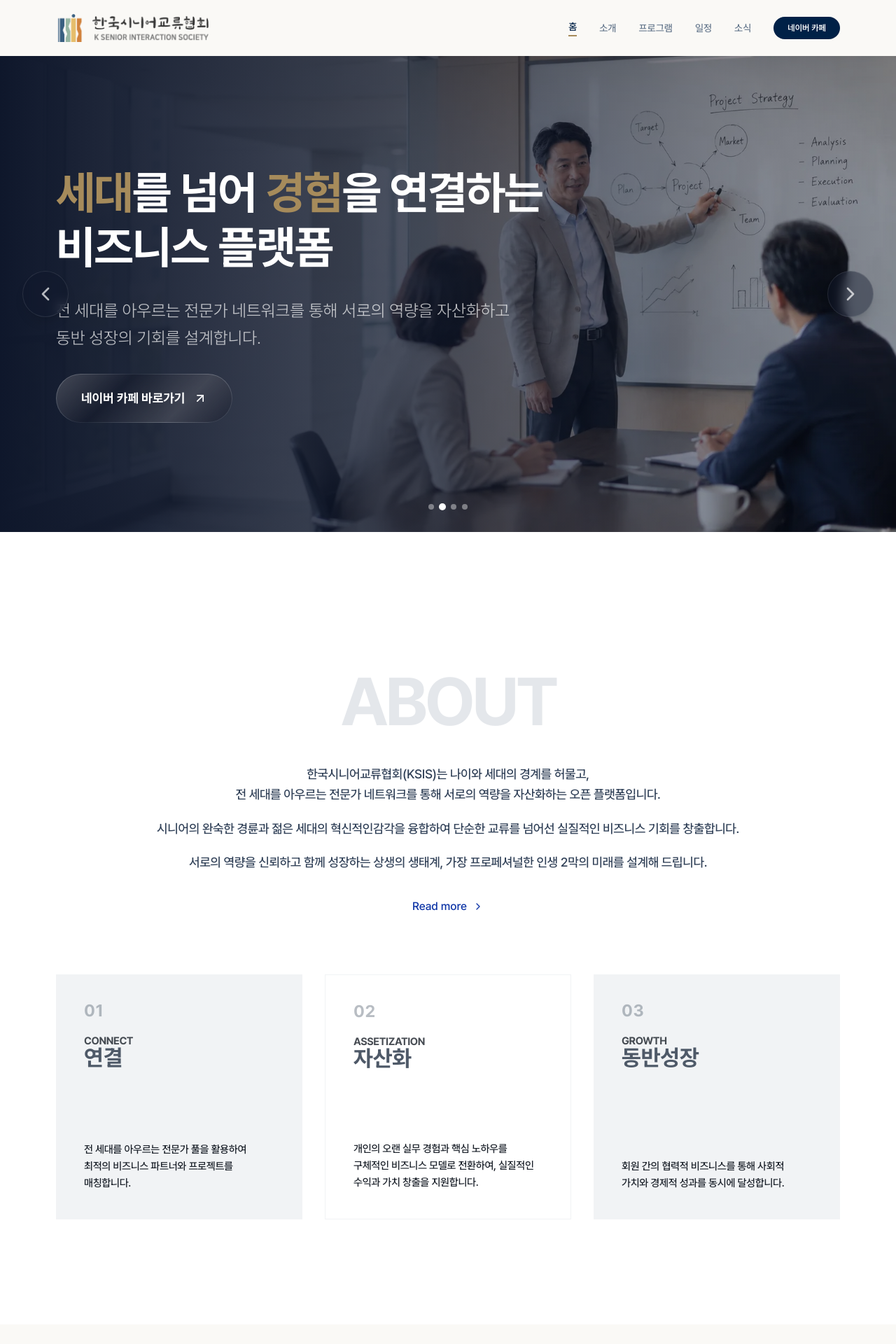
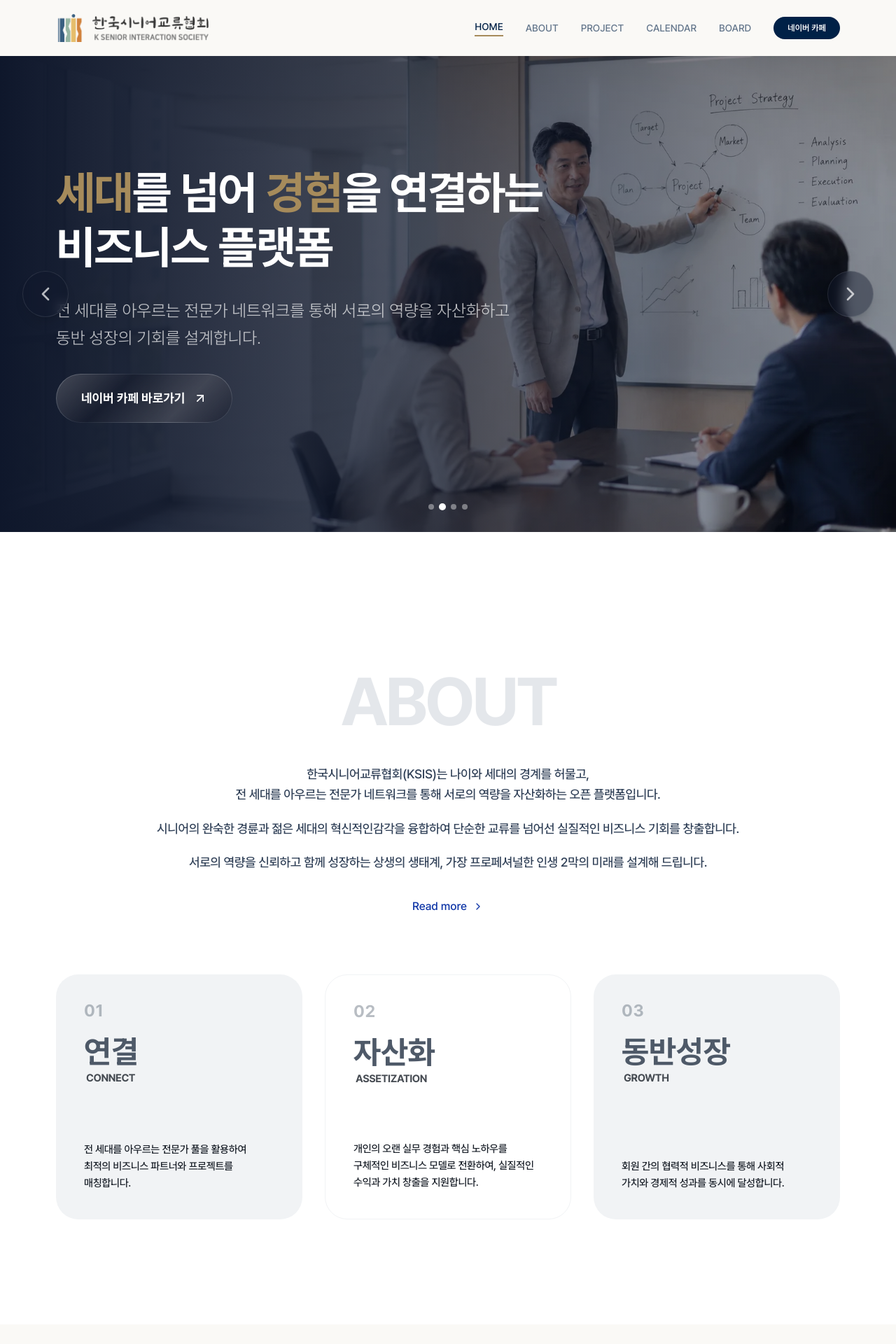
Before and after one commit to HayoungCH00I/KSIS, a React (Vite) app: page / in a window 1280 px wide. Shown: the top 1920 px of the page at 70% size. Built offline with nearby package versions, Linux system fonts and the light colour scheme.

Commit message:
Add files via upload

```diff
--- a/index.html
+++ b/index.html
@@ -1,9 +1,19 @@
 <!doctype html>
-<html lang="en">
+<html lang="ko">
   <head>
     <meta charset="UTF-8" />
     <meta name="viewport" content="width=device-width, initial-scale=1.0" />
-    <title>My Google AI Studio App</title>
+
+    <title>한국시니어교류협회 KSIS | 인생 2막을 설계하는 플랫폼</title>
+
+    <link rel="icon" type="image/png" href="/favicon.png" />
+
+    <meta property="og:title" content="한국시니어교류협회 KSIS | 인생 2막을 설계하는 플랫폼" />
+    <meta property="og:description" content="세대와 지역을 잇는 시니어 교류 플랫폼" />
+    <meta property="og:type" content="website" />
+    <meta property="og:image" content="/og.image.jpg" />
+    <meta property="og:image:width" content="1200" />
+    <meta property="og:image:height" content="630" />
   </head>
   <body>
     <div id="root"></div>
--- a/src/components/Layout.tsx
+++ b/src/components/Layout.tsx
@@ -20,11 +20,11 @@ const Navbar = () => {
   }, []);
 
   const navItems = [
-    { name: '홈', path: ROUTES.HOME },
-    { name: '소개', path: ROUTES.ABOUT },
-    { name: '프로그램', path: ROUTES.ARCHIVE },
-    { name: '일정', path: ROUTES.CALENDAR },
-    { name: '소식', path: ROUTES.COMMUNITY },
+    { name: 'HOME', path: ROUTES.HOME },
+    { name: 'ABOUT', path: ROUTES.ABOUT },
+    { name: 'PROJECT', path: ROUTES.ARCHIVE },
+    { name: 'CALENDAR', path: ROUTES.CALENDAR },
+    { name: 'BOARD', path: ROUTES.COMMUNITY },
   ];
 
   return (
--- a/src/pages/Home.tsx
+++ b/src/pages/Home.tsx
@@ -348,7 +348,7 @@ export default function Home() {
                   whileInView={{ opacity: 1, y: 0 }}
                   viewport={{ once: true }}
                   transition={{ delay: idx * 0.2 }}
-                  className={`group flex flex-col items-center md:items-start justify-center md:justify-between text-center md:text-left w-screen h-[300px] md:w-full md:h-[350px] relative left-1/2 -translate-x-1/2 md:static md:translate-x-0 border-0 ${mobileBg} px-8 py-8 md:p-10 rounded-none md:rounded-none ${idx === 1 ? 'md:border md:border-[#f1f3f5] md:border-solid' : ''}`}
+                  className={`group flex flex-col items-center md:items-start justify-center md:justify-between text-center md:text-left w-screen h-[300px] md:w-full md:h-[350px] relative left-1/2 -translate-x-1/2 md:static md:translate-x-0 border-0 ${mobileBg} px-8 py-8 md:p-10 rounded-none md:rounded-[32px] ${idx === 1 ? 'md:border md:border-[#f1f3f5] md:border-solid' : ''}`}
                 >
                   <div className="flex flex-col gap-[2px] w-full md:contents">
                     {/* Header layout: stacked on mobile, ordered as div -> h3 -> span via flex order; ordered as div -> span -> h3 on desktop */}
@@ -358,15 +358,15 @@ export default function Home() {
                         0{idx + 1}
                       </div>
 
-                      {/* English Tag (span) - comes next in DOM so it shows first on desktop after Number and before Title */}
-                      <span className="text-[13px] md:text-[15px] font-semibold md:font-bold text-[#191F28]/80 uppercase tracking-tight block leading-none md:my-0 self-center md:self-start order-3 md:order-none text-center md:text-left">
+                      {/* Korean Title (h3) - ordered second on mobile, comes before span on PC */}
+                      <h3 className="font-bold text-[32px] md:text-[45px] tracking-[0.03em] md:tracking-normal leading-none mb-0 md:mb-2 text-[#4E5968] order-2 md:order-none text-center md:text-left">
+                        {value.title}
+                      </h3>
+
+                      {/* English Tag (span) - ordered third on mobile, comes after h3 on PC */}
+                      <span className="text-[13px] md:text-[15px] font-semibold md:font-bold text-[#191F28]/80 uppercase tracking-tight block leading-none md:mt-0 md:mb-4 md:pl-[3px] self-center md:self-start order-3 md:order-none text-center md:text-left">
                         {idx === 1 ? 'Assetization' : (idx === 2 ? 'Growth' : 'Connect')}
                       </span>
-
-                      {/* Korean Title (h3) - ordered second on mobile, last in DOM so shows last on desktop */}
-                      <h3 className="font-bold text-[32px] md:text-[32px] tracking-[0.03em] md:tracking-normal leading-none mb-0 md:mb-4 text-[#4E5968] order-2 md:order-none text-center md:text-left">
-                        {value.title}
-                      </h3>
                     </div>
                   </div>
 
```
